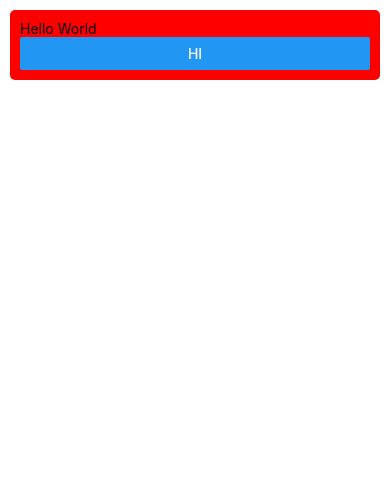
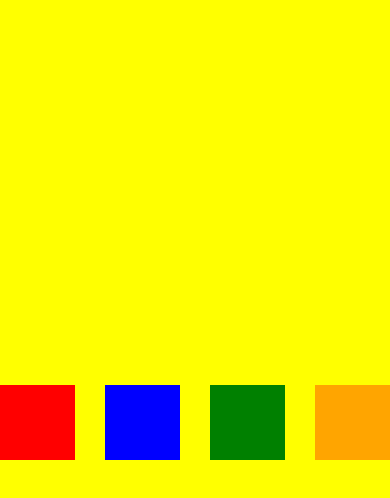
Before and after one commit to alpagu872/myFirstProject, a React Native app: screen / in a window 390 px wide. Shown: the top 498 px of the page. Built offline with nearby package versions, Linux system fonts and the light colour scheme.

Commit message:
app.js style update

```diff
--- a/App.js
+++ b/App.js
@@ -1,21 +1,18 @@
 import React from 'react';
-import { SafeAreaView, View, Text, StyleSheet,Button } from 'react-native';
+import { SafeAreaView, View, Text, StyleSheet, Button } from 'react-native';
 
 
 function App() {
-  function sayHello(label) {
-    console.log('Merhabalar ' + label);
 
 
-  };
   return (
-    <SafeAreaView >
-      <View style={styles.container}>
-        <Text>Hello World</Text>
-        <Button title="Hi"
-        onPress={console.log('Hi')}
-        />
-      </View>
+    <SafeAreaView style={styles.container}>
+      <View style={styles.box_1}/>
+      <View style={styles.box_2}/>
+      <View style= {styles.box_3 }/>
+      <View style = {styles.box_4} />
+
+
     </SafeAreaView>
   )
 }
@@ -23,11 +20,40 @@ function App() {
 
 const styles = StyleSheet.create({
   container: {
-    backgroundColor: 'red',
-    margin: 10,
-    padding: 10,
-    borderRadius:5,
+    flex: 1,
+    flexDirection: 'row',
+    backgroundColor : 'yellow',
+    justifyContent: 'space-between',
+    alignItems: 'center',
 
   },
+
+  box_1: {
+    width : 75,
+    height :75,
+    backgroundColor: 'red'
+
+  },
+  box_2: {
+    width : 75,
+    height :75,
+    backgroundColor: 'blue'
+
+  },
+  box_3: {
+    width : 75,
+    height :75,
+    backgroundColor: 'green'
+
+  },
+  box_4: {
+    width : 75,
+    height :75,
+    backgroundColor: 'orange'
+
+  }
+
+
+
 });
 export default App;
```
